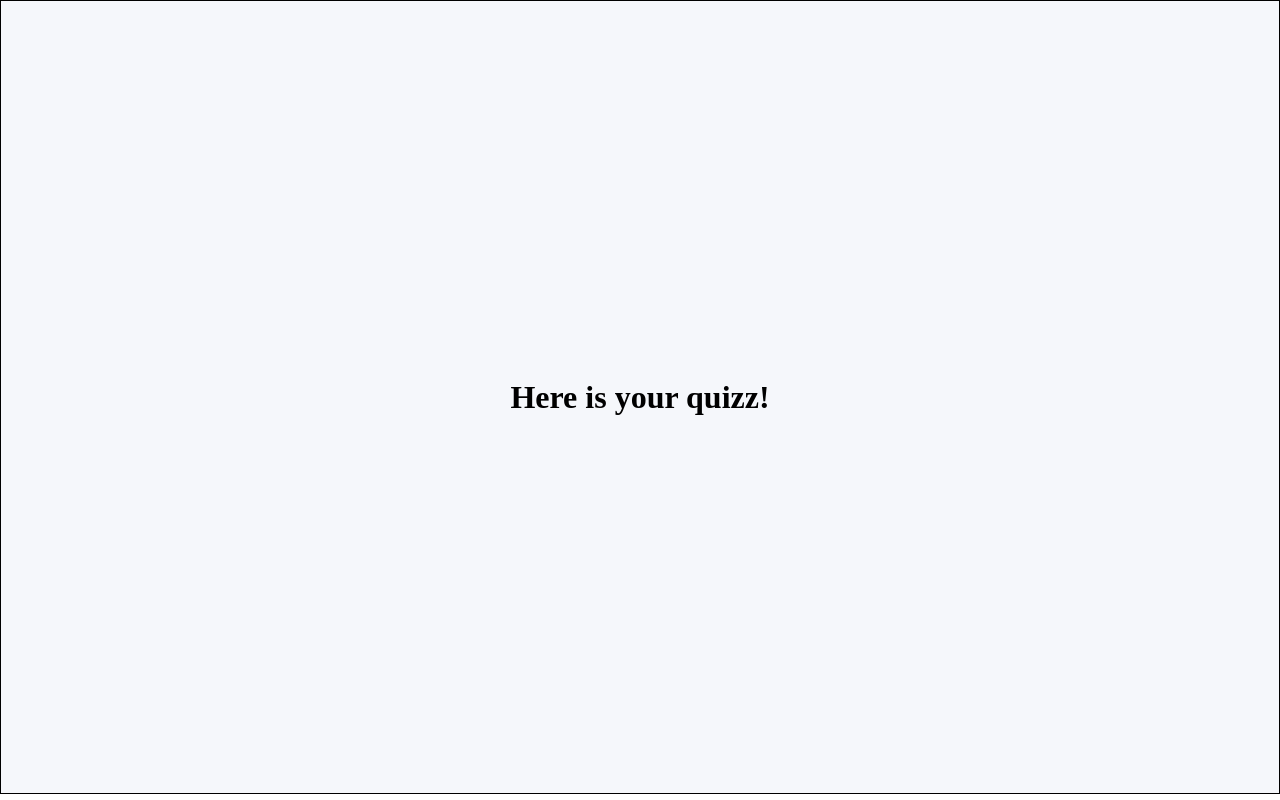
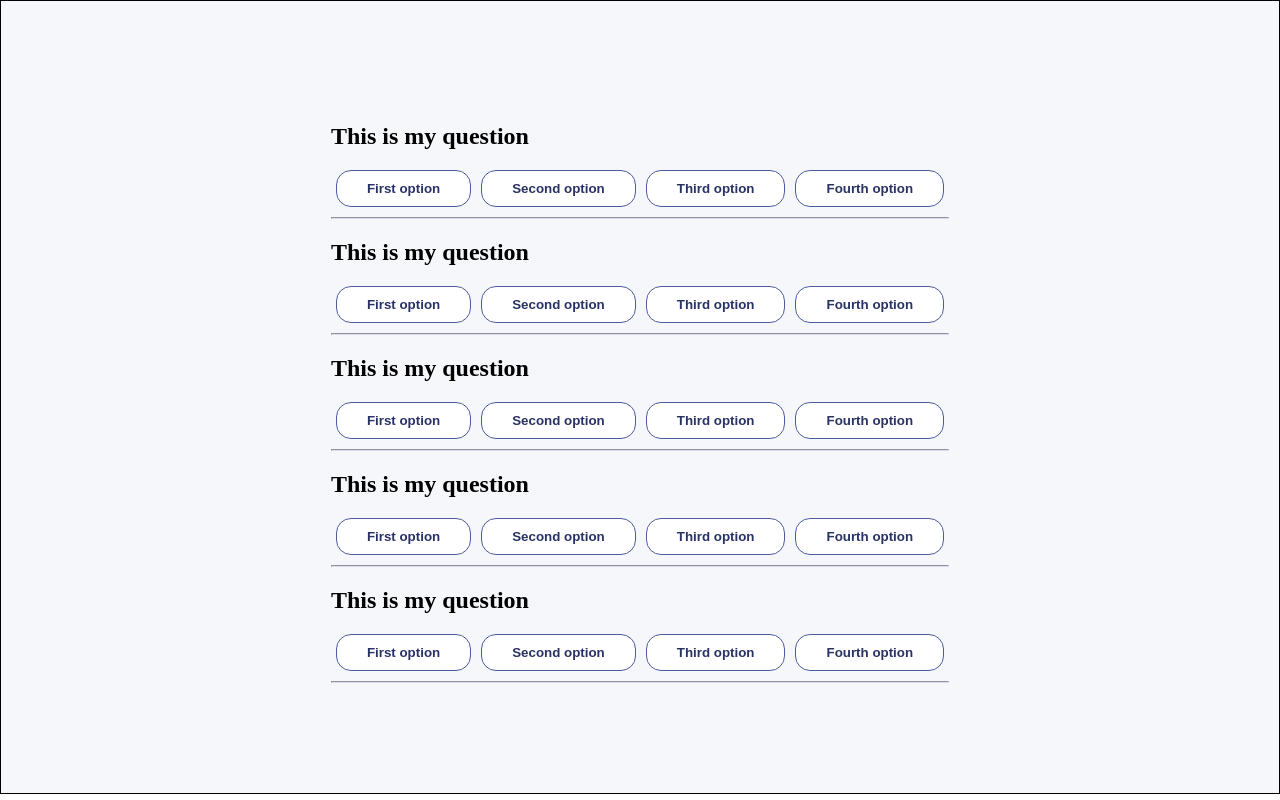
Before and after one commit to Middaco/Quizzical, a React (Create React App) app: page / in a window 1280 px wide. Both pictures are taken after a click on the button "Start Quizzical!". Built offline with nearby package versions, Linux system fonts and the light colour scheme; the HTML template or start-up script is replaced by a standard one.

Commit message:
Hardcoded questions are being displayed properly

```diff
--- a/src/App.css
+++ b/src/App.css
@@ -16,3 +16,19 @@
   color: white;
   cursor: pointer;
 }
+
+.question-option{
+  border:  #4D5B9E 1px solid;
+  border-radius: 15px;
+  background-color: white;
+  color: #293264;
+  font-weight: bold;
+  padding: 10px 30px;
+  margin-inline: 5px;
+  cursor: pointer;
+}
+
+.question-container > hr{
+  margin-top: 10px;
+  border-color: #DBDEF0;
+}
--- /dev/null
+++ b/src/components/Question.js
@@ -0,0 +1,12 @@
+export default function Question(){
+    return (
+        <div className="question-container">
+            <h2>This is my question</h2>
+            <button className ="question-option">First option</button>
+            <button className ="question-option">Second option</button>
+            <button className ="question-option">Third option</button>
+            <button className ="question-option">Fourth option</button>
+            <hr/>
+        </div>
+    )
+}
--- a/src/components/Quizz.js
+++ b/src/components/Quizz.js
@@ -1,3 +1,13 @@
+import Question from './Question'
+
 export default function Quizz(){
-    return <h1>Here is your quizz!</h1>
+    return (
+        <div className="questions-wrapper">
+            <Question />
+            <Question />
+            <Question />
+            <Question />
+            <Question />
+        </div>
+    )
 }
```
